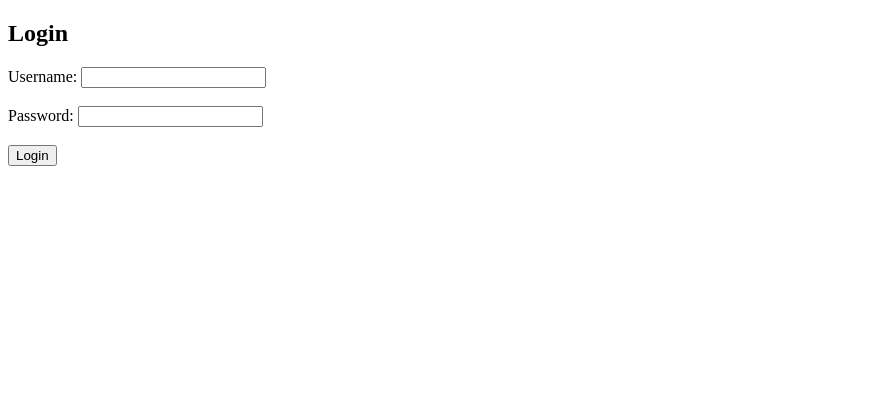
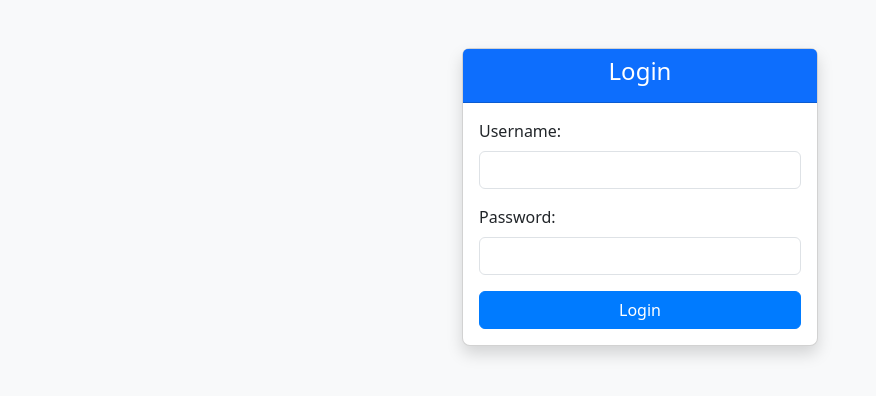
Before and after one commit to SMSakifShahriyar/seatplan_webapp, a Flask app: page /login in a window 1280 px wide. Shown: the top 396 px of the page, without its empty margins (0-876 px from the left). Run offline with Flask 2, Linux system fonts and the light colour scheme.

Commit message:
Update HTML templates with Bootstrap and custom CSS

```diff
--- /dev/null
+++ b/static/custom.css
@@ -0,0 +1,16 @@
+body {
+  background-color: #f8f9fa;
+}
+
+.card {
+  border-radius: 8px;
+}
+
+.btn-primary {
+  background-color: #007bff;
+  border-color: #007bff;
+}
+
+h2 {
+  font-weight: 600;
+}
--- a/templates/login.html
+++ b/templates/login.html
@@ -1,26 +1,48 @@
 <!doctype html>
-<html>
+<html lang="en">
 <head>
   <meta charset="UTF-8">
   <title>Login - Seat Plan Generator</title>
+  <!-- Include Bootstrap CSS via CDN -->
+  <link href="https://cdn.jsdelivr.net/npm/bootstrap@5.3.0/dist/css/bootstrap.min.css" rel="stylesheet">
+  <!-- Optionally, include your custom CSS -->
+  <link href="{{ url_for('static', filename='custom.css') }}" rel="stylesheet">
 </head>
-<body>
-  <h2>Login</h2>
+<body class="bg-light">
+  <div class="container">
+    <div class="row justify-content-center mt-5">
+      <div class="col-md-4">
+        <div class="card shadow">
+          <div class="card-header text-center bg-primary text-white">
+            <h4>Login</h4>
+          </div>
+          <div class="card-body">
             <form method="post">
-    <label>Username:</label>
-    <input type="text" name="username"><br><br>
-    <label>Password:</label>
-    <input type="password" name="password"><br><br>
-    <input type="submit" value="Login">
+              <div class="mb-3">
+                <label for="username" class="form-label">Username:</label>
+                <input type="text" class="form-control" name="username" id="username" required>
+              </div>
+              <div class="mb-3">
+                <label for="password" class="form-label">Password:</label>
+                <input type="password" class="form-control" name="password" id="password" required>
+              </div>
+              <button type="submit" class="btn btn-primary w-100">Login</button>
             </form>
+          </div>
+        </div>
         {% with messages = get_flashed_messages() %}
           {% if messages %}
-      <ul>
+            <div class="alert alert-danger mt-3" role="alert">
               {% for message in messages %}
-        <li>{{ message }}</li>
+                <div>{{ message }}</div>
               {% endfor %}
-      </ul>
+            </div>
           {% endif %}
         {% endwith %}
+      </div>
+    </div>
+  </div>
+  <!-- Bootstrap JS and dependencies (optional) -->
+  <script src="https://cdn.jsdelivr.net/npm/bootstrap@5.3.0/dist/js/bootstrap.bundle.min.js"></script>
 </body>
 </html>
```
Also changed, not shown: templates/upload.html (+25 -13 lines). Lines whose indentation alone changed are shown as unchanged.
